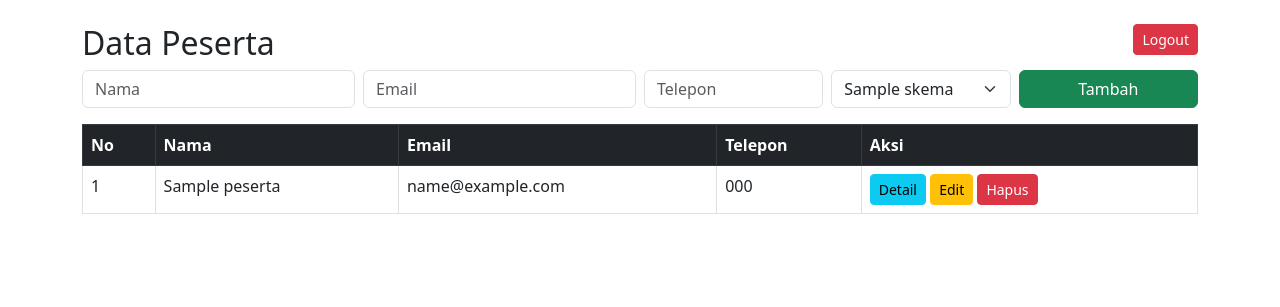
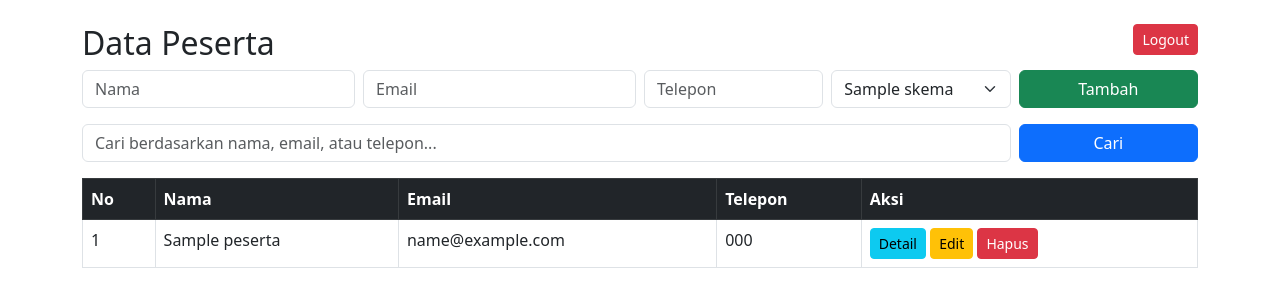
Before and after one commit to Artvael/Sertifikasi-USK, a PHP site: page /peserta.php in a window 1280 px wide. Shown: the top 307 px of the page. Run offline with PHP 8.4, Linux system fonts and the light colour scheme; the visitor is signed in with stand-in values (Sample User, id 1); tables that the repository leaves empty or names only in its code hold one stand-in row (values such as "Sample post").

Commit message:
Update: fix session username, session_start di koneksi, tambah fitur pencarian peserta

```diff
--- a/index.php
+++ b/index.php
@@ -11,7 +11,7 @@ if(isset($_POST['login'])) {
 
     // Validasi input dan cek password
    if($data && $pass == $data['password']) {
-        $_SESSION['admin'] = $data['nama'];
+        $_SESSION['admin'] = $data['username'];
         header("Location: dashboard.php");
         exit;
     } else {
--- a/koneksi.php
+++ b/koneksi.php
@@ -1,4 +1,7 @@
 <?php
+if (session_status() === PHP_SESSION_NONE) {
+    session_start();
+}
 $host = 'localhost';
 $user = 'root';
 $pass = '';
--- a/peserta.php
+++ b/peserta.php
@@ -12,6 +12,15 @@ if (isset($_POST['tambah'])) {
 if (isset($_GET['hapus'])) {
     $koneksi->prepare("DELETE FROM peserta WHERE id_peserta = ?")->execute([$_GET['hapus']]);
     header("Location: peserta.php"); exit;
+}
+
+// Logika Pencarian
+$keyword = isset($_GET['keyword']) ? trim($_GET['keyword']) : '';
+if ($keyword !== '') {
+    $stmt = $koneksi->prepare("SELECT * FROM peserta WHERE nama_peserta LIKE ? OR email LIKE ? OR telepon LIKE ?");
+    $stmt->execute(["%$keyword%", "%$keyword%", "%$keyword%"]);
+} else {
+    $stmt = $koneksi->query("SELECT * FROM peserta");
 }
 ?>
 <!DOCTYPE html>
@@ -34,19 +43,31 @@ if (isset($_GET['hapus'])) {
             <div class="col-2"><button type="submit" name="tambah" class="btn btn-success w-100">Tambah</button></div>
         </form>
 
+        <!-- Form Pencarian -->
+        <form method="GET" class="row g-2 mb-3">
+            <div class="col-10">
+                <input type="text" name="keyword" class="form-control" placeholder="Cari berdasarkan nama, email, atau telepon..." value="<?= htmlspecialchars($keyword) ?>">
+            </div>
+            <div class="col-2 d-flex gap-1">
+                <button type="submit" class="btn btn-primary w-100">Cari</button>
+                <?php if ($keyword !== ''): ?>
+                    <a href="peserta.php" class="btn btn-secondary">Reset</a>
+                <?php endif; ?>
+            </div>
+        </form>
+
         <table class="table table-bordered">
             <thead class="table-dark"><tr><th>No</th><th>Nama</th><th>Email</th><th>Telepon</th><th>Aksi</th></tr></thead>
             <tbody>
                 <?php
                 $no = 1;
-                $stmt = $koneksi->query("SELECT * FROM peserta");
                 while($row = $stmt->fetch()):
                 ?>
                 <tr>
                     <td><?= $no++ ?></td>
-                    <td><?= $row['nama_peserta'] ?></td>
-                    <td><?= $row['email'] ?></td>
-                    <td><?= $row['telepon'] ?></td>
+                    <td><?= htmlspecialchars($row['nama_peserta']) ?></td>
+                    <td><?= htmlspecialchars($row['email']) ?></td>
+                    <td><?= htmlspecialchars($row['telepon']) ?></td>
                     <td>
                         <a href="detail_peserta.php?id=<?= $row['id_peserta'] ?>" class="btn btn-sm btn-info">Detail</a>
                         <a href="edit_peserta.php?id=<?= $row['id_peserta'] ?>" class="btn btn-sm btn-warning">Edit</a>
```
